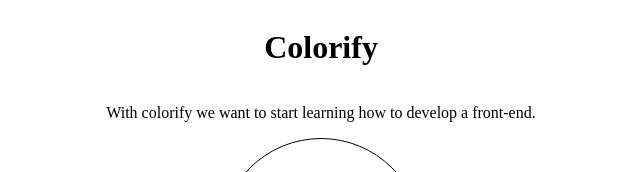
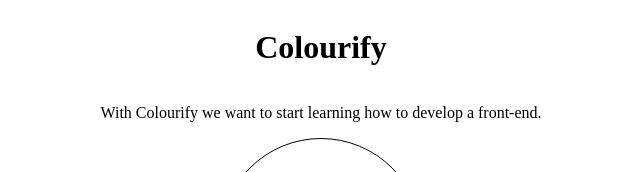
Before and after one commit to lachho/colourify, a plain HTML site: page index.html in a window 1280 px wide. Shown: the top 172 px of the page, without its empty margins (319-959 px from the left). Drawn offline with Linux system fonts and the light colour scheme.

Commit message:
Update index.html

```diff
--- a/index.html
+++ b/index.html
@@ -4,15 +4,15 @@
   <meta charset="UTF-8">
   <meta http-equiv="X-UA-Compatible" content="IE=edge">
   <meta name="viewport" content="width=device-width, initial-scale=1.0">
-  <title>Colorify</title>
+  <title>Colourify</title>
   <link rel="stylesheet" href="./index.css">
   <script src="./index.js" defer></script>
 </head>
 <body>
   <div class="container">
-    <h1>Colorify</h1>
+    <h1>Colourify</h1>
     <p class="subheading">
-      With colorify we want to start
+      With Colourify we want to start
       learning how to develop a front-end.
     </p>
     <div class="circle" id="circleID"></div>
```
